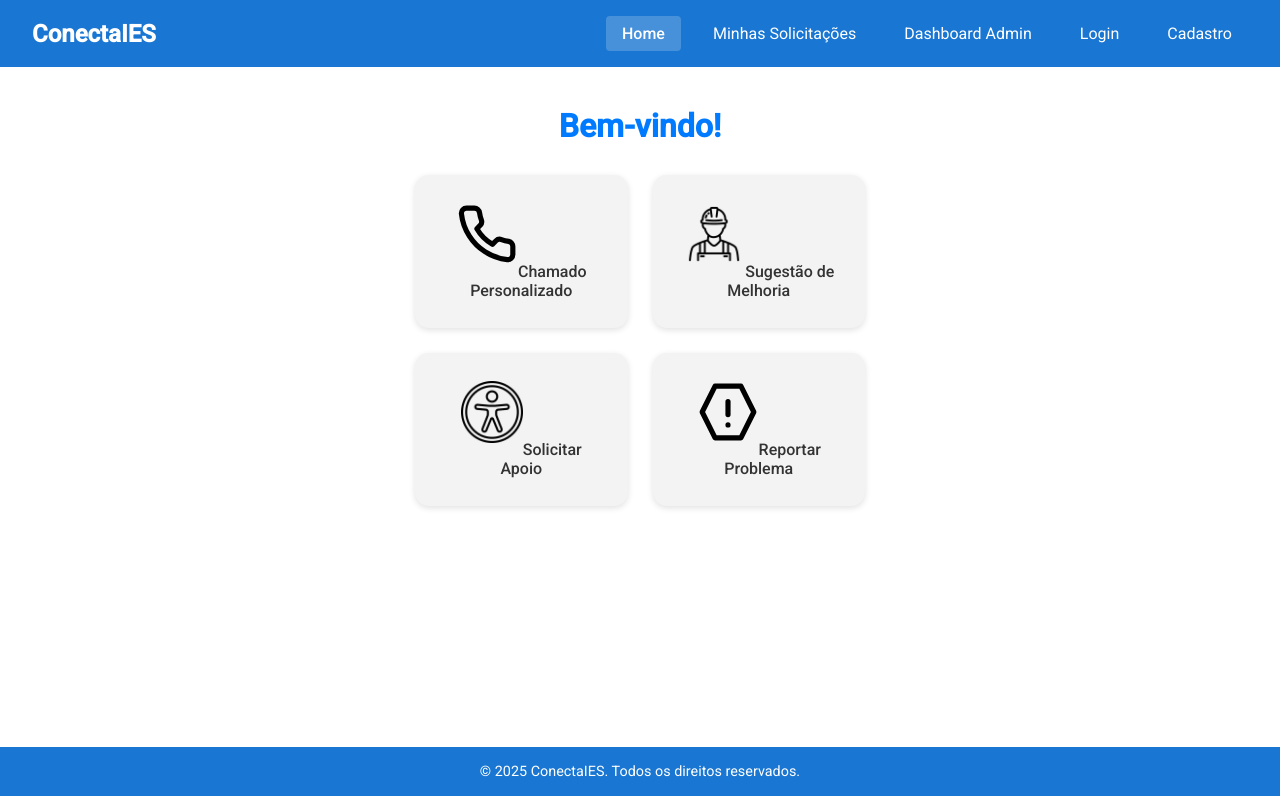
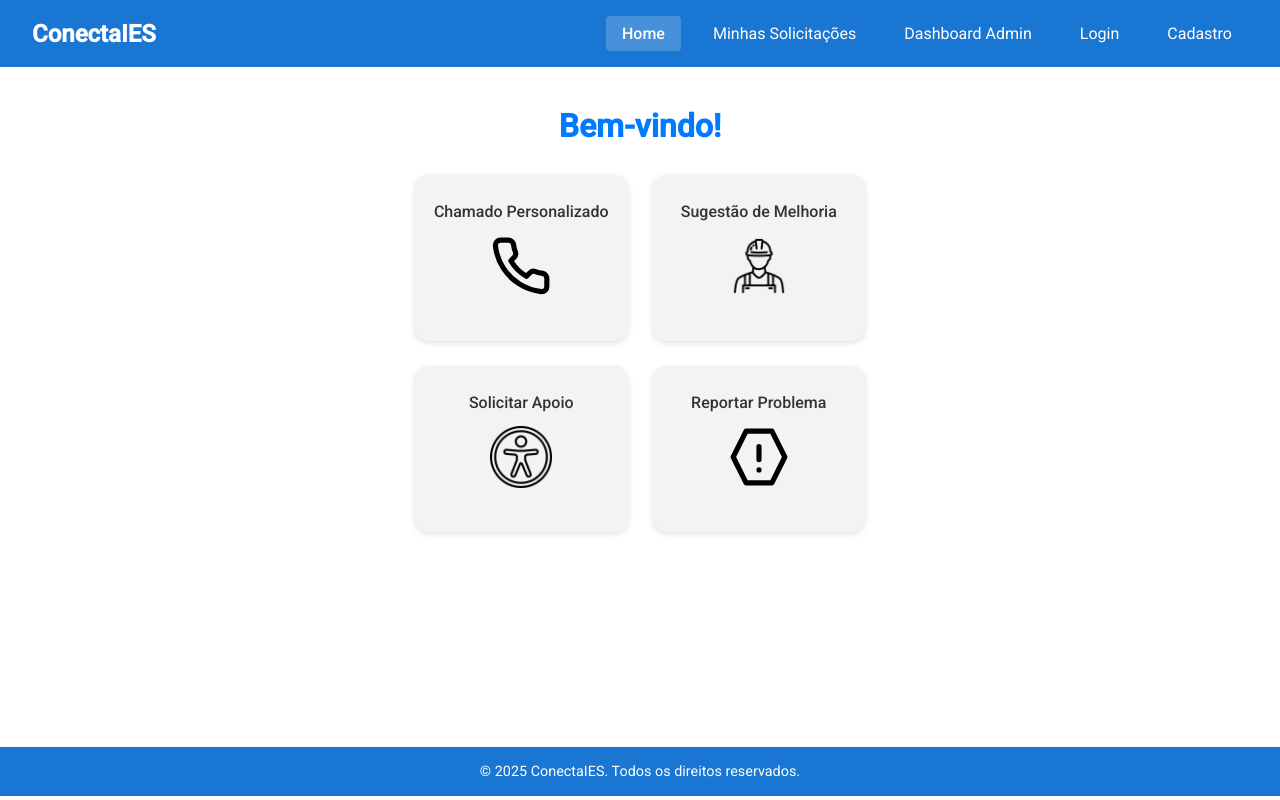
Before and after one commit to ConectaIES/ConectaIES-Front, an Angular app in the folder conecta-ies-front/: page /home in a window 1280 px wide. Built offline with nearby package versions, Linux system fonts and the light colour scheme.

Commit message:
alinhar nomes home

```diff
--- a/conecta-ies-front/src/app/features/home/components/home-component/home.component.html
+++ b/conecta-ies-front/src/app/features/home/components/home-component/home.component.html
@@ -3,37 +3,38 @@
 
   <div class="cards-grid">
 
-    <!-- Chamado Personalizado (NÃO MEXE) -->
+    <!-- Chamado Personalizado -->
     <div class="card" (click)="navegar('/chamado-personalizado')">
+      <span class="card-title">Chamado Personalizado</span>
+
       <svg class="card-icon" viewBox="0 0 24 24" fill="none" stroke="currentColor" stroke-width="2"
         stroke-linecap="round" stroke-linejoin="round">
         <path
           d="M22 16.92v3a2 2 0 0 1-2.18 2 19.79 19.79 0 0 1-8.63-3.07 19.5 19.5 0 0 1-6-6A19.79 19.79 0 0 1 2.1 4.18 2 2 0 0 1 4.11 2h3a2 2 0 0 1 2 1.72 12.84 12.84 0 0 0 .7 2.81 2 2 0 0 1-.45 2.11L8.09 10a16 16 0 0 0 6 6l1.39-1.39a2 2 0 0 1 2.11-.45 12.84 12.84 0 0 0 2.81.7A2 2 0 0 1 22 16.92z" />
       </svg>
-      <span>Chamado<br>Personalizado</span>
     </div>
 
-    <!-- Sugestão de Melhoria (AGORA COM PNG) -->
+    <!-- Sugestão de Melhoria -->
     <div class="card" (click)="navegar('/sugestao-melhoria')">
+      <span class="card-title">Sugestão de Melhoria</span>
       <img src="assets/img/trabalhador-da-construcao.png" class="card-icon" />
-      <span>Sugestão de<br>Melhoria</span>
     </div>
 
-    <!-- Solicitar Apoio (AGORA COM PNG) -->
+    <!-- Solicitar Apoio -->
     <div class="card" (click)="navegar('/solicitar-apoio')">
+      <span class="card-title">Solicitar Apoio</span>
       <img src="assets/img/acessibilidade.png" class="card-icon" />
-      <span>Solicitar<br>Apoio</span>
     </div>
 
-    <!-- Reportar Problema (NÃO MEXE) -->
+    <!-- Reportar Problema -->
     <div class="card" (click)="navegar('/reportar-problema')">
+      <span class="card-title">Reportar Problema</span>
       <svg class="card-icon" viewBox="0 0 24 24" fill="none" stroke="currentColor" stroke-width="2"
         stroke-linecap="round" stroke-linejoin="round">
         <polygon points="7 2 17 2 22 12 17 22 7 22 2 12"></polygon>
         <line x1="12" y1="8" x2="12" y2="13"></line>
         <line x1="12" y1="17" x2="12" y2="17"></line>
       </svg>
-      <span>Reportar<br>Problema</span>
     </div>
 
   </div>
--- a/conecta-ies-front/src/app/features/home/components/home-component/home.component.scss
+++ b/conecta-ies-front/src/app/features/home/components/home-component/home.component.scss
@@ -38,6 +38,17 @@
   box-shadow: 0px 4px 12px rgba(0,0,0,0.18);
 }
 
+/* NOVO – coloca o texto acima do ícone */
+.card-title {
+  font-size: 16px;
+  font-weight: 500;
+  color: #333;
+  margin-bottom: 14px;
+  display: block;
+  white-space: nowrap; /* impede quebrar linha */
+  text-align: center;
+}
+
 .card-icon {
   width: 62px;
   height: 62px;
```
